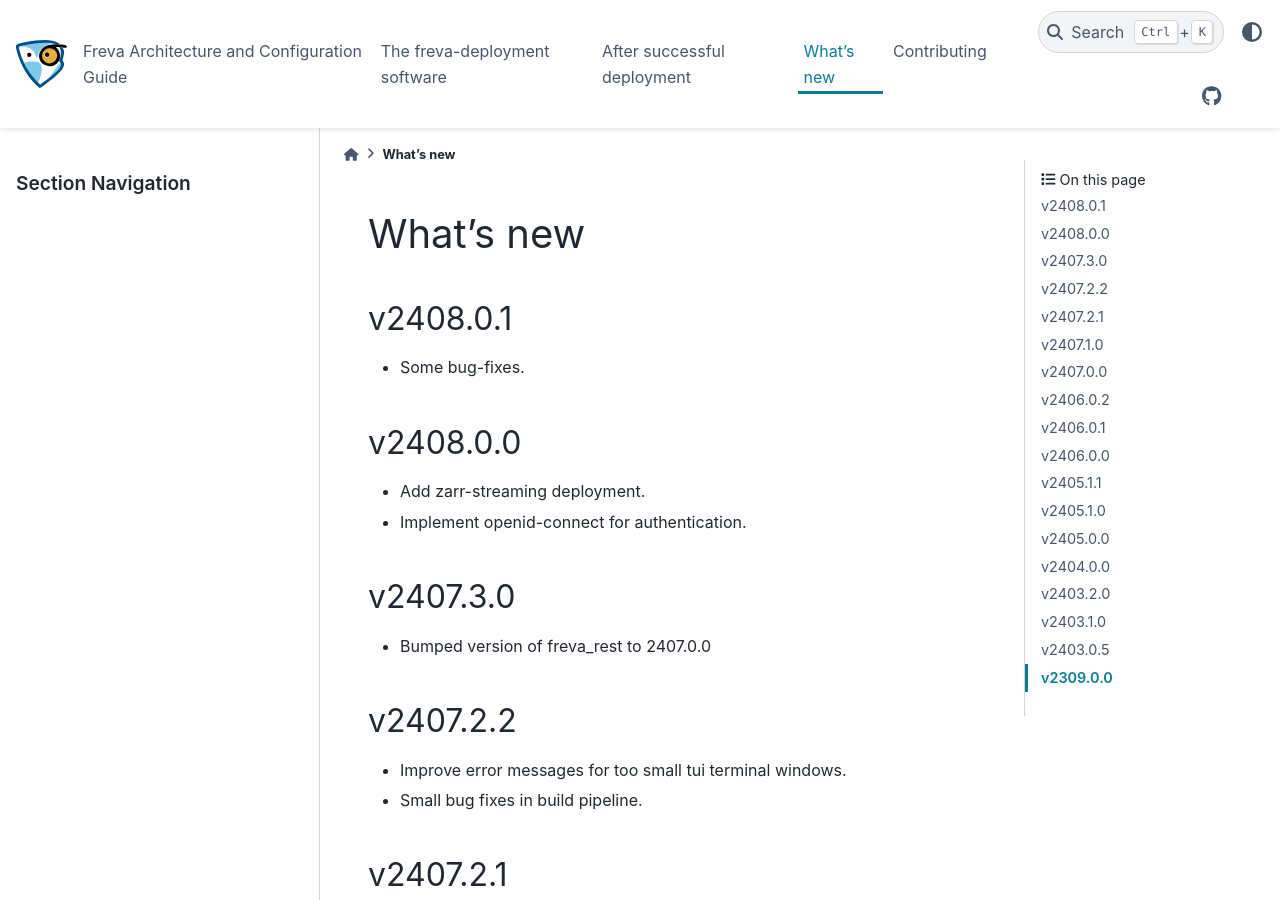
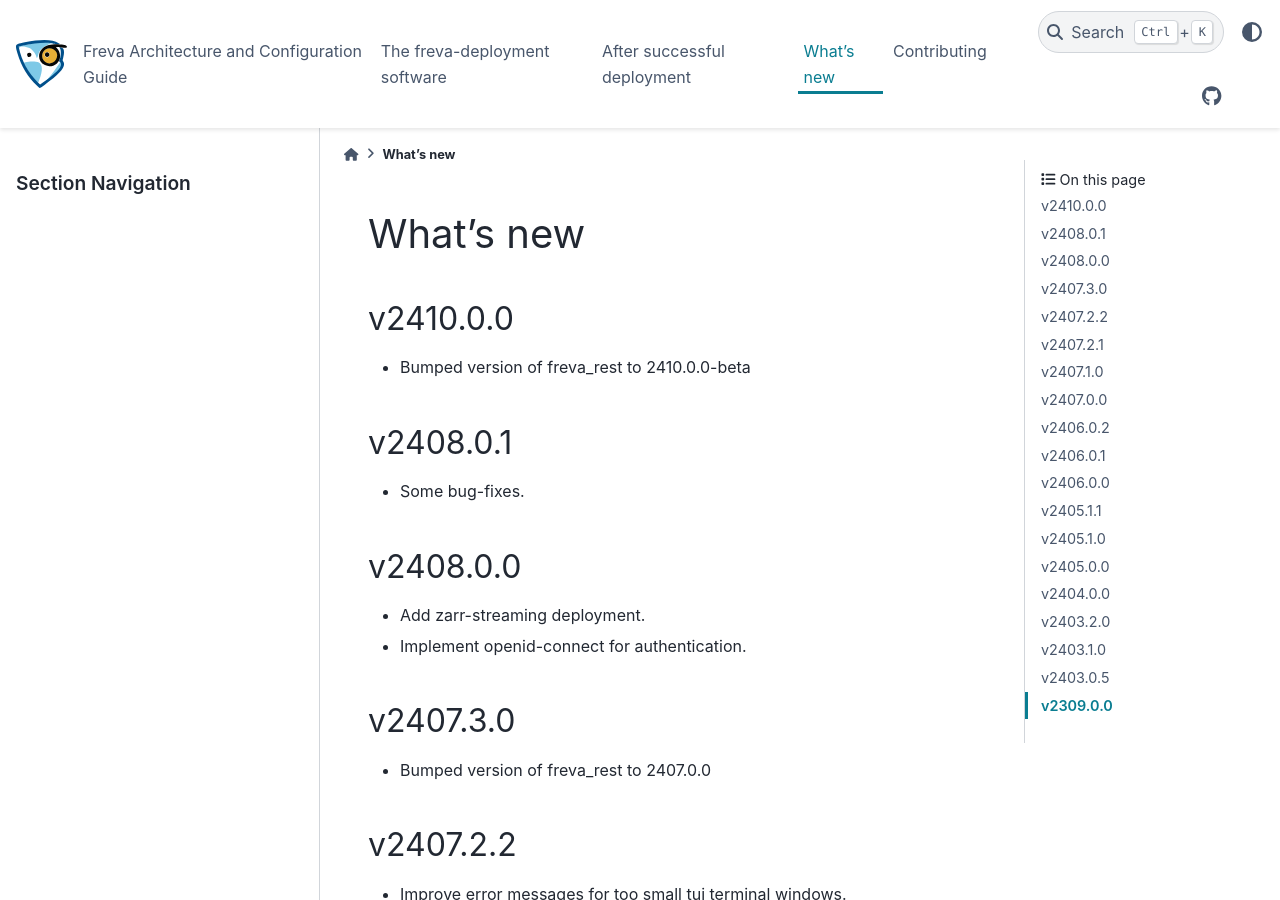
Before and after one commit to FREVA-CLINT/freva-deployment, a Sphinx documentation site: the page built from docs/whatsnew.rst, in a window 1280 px wide and 900 px high. Built offline with Sphinx 7.4.7 and the PyData theme 0.15.4, drawn with Linux system fonts in a browser that asks for light colours; pages that are not in the unit, such as notebooks, are missing from menus.

Commit message:
Bump freva_rest version to 2410.0.0-beta

```diff
--- a/docs/whatsnew.rst
+++ b/docs/whatsnew.rst
@@ -6,6 +6,12 @@ What's new
 .. toctree::
    :maxdepth: 0
    :titlesonly:
+
+v2410.0.0
+~~~~~~~~
+* Bumped version of freva_rest to 2410.0.0-beta
+
+
 
 v2408.0.1
 ~~~~~~~~
--- a/src/freva_deployment/__init__.py
+++ b/src/freva_deployment/__init__.py
@@ -1,7 +1,7 @@
 import argparse
 from urllib.request import urlretrieve
 
-__version__ = "2408.0.1"
+__version__ = "2410.0.0"
 
 FREVA_PYTHON_VERSION = "3.12"
 AVAILABLE_PYTHON_VERSIONS = ["3.8", "3.9", "3.10", "3.11", "3.12"]
```
Also changed, not shown: 1 other file.
